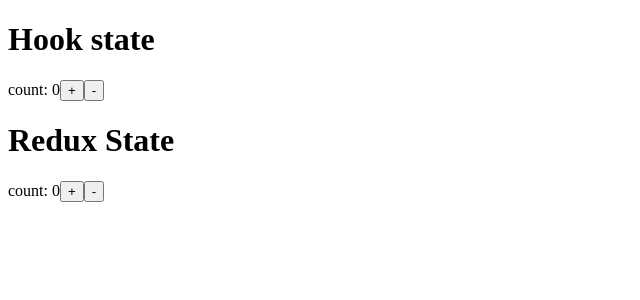
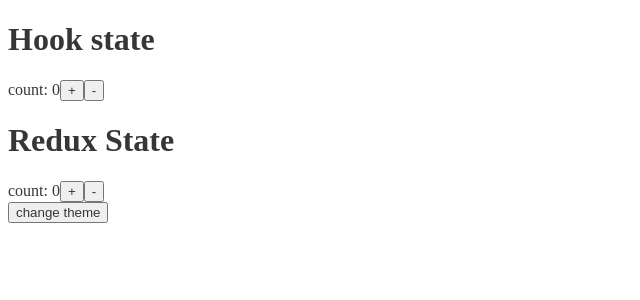
Before and after one commit to dreamsparkx/react-redux-starter, a React (Create React App) app: page / in a window 1280 px wide. Shown: the top 300 px of the page, without its empty margins (0-640 px from the left). Built offline with nearby package versions, Linux system fonts and the light colour scheme.

Commit message:
added dark mode (#27)
* added dark mode

* added dark mode

```diff
--- a/package.json
+++ b/package.json
@@ -44,6 +44,7 @@
     "@types/storybook__addon-knobs": "^5.2.1",
     "@types/storybook__addon-storyshots": "^5.3.1",
     "@types/storybook__react": "^5.2.1",
+    "@types/styled-components": "^5.1.0",
     "enzyme": "^3.11.0",
     "enzyme-adapter-react-16": "^1.15.2",
     "redux-devtools-extension": "^2.13.8",
@@ -60,6 +61,7 @@
     "react-router-dom": "^5.2.0",
     "react-scripts": "^3.4.1",
     "redux": "^4.0.5",
-    "redux-thunk": "^2.3.0"
+    "redux-thunk": "^2.3.0",
+    "styled-components": "^5.1.1"
   }
 }
--- a/src/components/Button/index.tsx
+++ b/src/components/Button/index.tsx
@@ -1,6 +1,7 @@
 import React from 'react';
+import styled from 'styled-components';
 
-export default function Button(props: Props){
+function Button(props: Props){
     const { text, onClick, ...otherProps } = props;
     return (
         <button onClick={(event: React.MouseEvent<HTMLButtonElement>) => onClick && onClick(event)} {...otherProps}>
@@ -9,6 +10,11 @@
     );
 }
 
+export default styled(Button)`
+    color: ${({ theme }) => theme.text};
+    background-color: ${({ theme }) => theme.background};
+`;
+
 interface Props extends React.DetailedHTMLProps<React.ButtonHTMLAttributes<HTMLButtonElement>, HTMLButtonElement>{
     text: string;
     onClick?: (event: React.MouseEvent<HTMLButtonElement>) => void;
--- a/src/containers/hello/index.tsx
+++ b/src/containers/hello/index.tsx
@@ -1,4 +1,4 @@
-import React, { useReducer, Dispatch as DispatchType } from 'react';
+import React, { useReducer, Dispatch as DispatchType, useContext } from 'react';
 import { connect } from 'react-redux';
 import { RouteComponentProps } from 'react-router-dom';
 import { bindActionCreators, Dispatch } from "redux";
@@ -7,6 +7,7 @@
 import { changeCounter } from '../../actions/helloActions';
 import { HelloState, ActionType as HelloActionType } from '../../types/store/hello';
 import Button from '../../components/Button';
+import { ThemeContext } from '../../theme/ThemeProvider';
 
 /**
  * @tutorial https://blog.bitsrc.io/writing-your-own-custom-hooks-4fbcf77e112e
@@ -31,6 +32,7 @@
 
 function Hello(props: Props){
     const [ internalState, dispatchState ]: [State, DispatchType<Action>] = useReducer(hookReducer, initialState);
+    const { toggleTheme } = useContext(ThemeContext);
     const { count } = internalState;
     const { hello: { counter } } = props;
     return(
@@ -43,6 +45,7 @@
             <span data-testid={'redux-state'}>count: {counter}</span>
             <Button text={'+'} data-testid={'redux-state-increment-btn'} onClick={() => {props.actions.changeCounter(HelloActionType.increment)}}/>
             <Button text={'-'} data-testid={'redux-state-decrement-btn'} onClick={() => {props.actions.changeCounter(HelloActionType.decrement)}}/>
+            <br/><Button text={'change theme'} onClick={toggleTheme}/>
         </>
     );
 }
--- /dev/null
+++ b/src/theme/ThemeProvider.tsx
@@ -0,0 +1,46 @@
+import React, { useState, createContext, ReactNode } from 'react';
+import { ThemeProvider as StyledThemeProvider } from 'styled-components';
+import { ThemeType } from '../types/theme';
+import { lightTheme, darkTheme } from './index';
+import { GlobalStyles } from './globalStyles';
+
+export const ThemeContext = createContext({
+    theme: (localStorage.getItem('theme') as ThemeType) || 'light',
+    toggleTheme: () => {
+        const currThemeName: ThemeType = (localStorage.getItem('theme') as ThemeType) || 'light';
+        if (currThemeName === 'light') {
+            localStorage.setItem('theme', 'dark');
+        } else {
+            localStorage.setItem('theme', 'light');
+        }
+    },
+});
+
+export default function ThemeProvider(props: Props) {
+    const currThemeName: ThemeType = (localStorage.getItem('theme') as ThemeType) || 'light';
+    const [ _theme, _setTheme ] = useState<ThemeType>(currThemeName);
+    const toggleTheme = () => {
+        if (_theme === 'light') {
+            localStorage.setItem('theme', 'dark');
+            _setTheme('dark');
+        } else {
+            localStorage.setItem('theme', 'light');
+            _setTheme('light');
+        }
+    };
+    return (
+        <ThemeContext.Provider value={{
+            theme: _theme,
+            toggleTheme: toggleTheme
+        }}>
+            <StyledThemeProvider theme={_theme === 'light' ? lightTheme : darkTheme}>
+                <GlobalStyles/>
+                {props.children}
+            </StyledThemeProvider>
+        </ThemeContext.Provider>
+    );
+}
+
+interface Props {
+    children: ReactNode;
+}
--- /dev/null
+++ b/src/theme/globalStyles.ts
@@ -0,0 +1,12 @@
+import { createGlobalStyle} from 'styled-components';
+
+export const GlobalStyles = createGlobalStyle`
+  body {
+    background: ${({ theme }) => theme.body};
+    color: ${({ theme }) => theme.text};
+    transition: all 0.50s linear;
+  }
+  button {
+    transition: all 0.50s linear;
+  }
+ `;
--- /dev/null
+++ b/src/theme/index.ts
@@ -0,0 +1,13 @@
+import { Theme } from '../types/theme';
+
+export const lightTheme: Theme = {
+    body: '#FFF',
+    text: '#363537',
+    background: 'linear-gradient(#39598A, #79D7ED)'
+};
+
+export const darkTheme: Theme = {
+    body: '#363537',
+    text: '#FAFAFA',
+    background: '#999'
+};
--- /dev/null
+++ b/src/types/theme/index.ts
@@ -0,0 +1,7 @@
+export type ThemeType = 'light' | 'dark';
+
+export interface Theme {
+    body: string;
+    text: string;
+    background: string;
+}
```
Also changed, not shown: src/index.tsx (+6 -3 lines), src/theme/styles.d.ts (added, +7 -0 lines), src/utils/test/index.tsx (+4 -1 lines), 2 other files (tests, documents, lock files or other folders).
